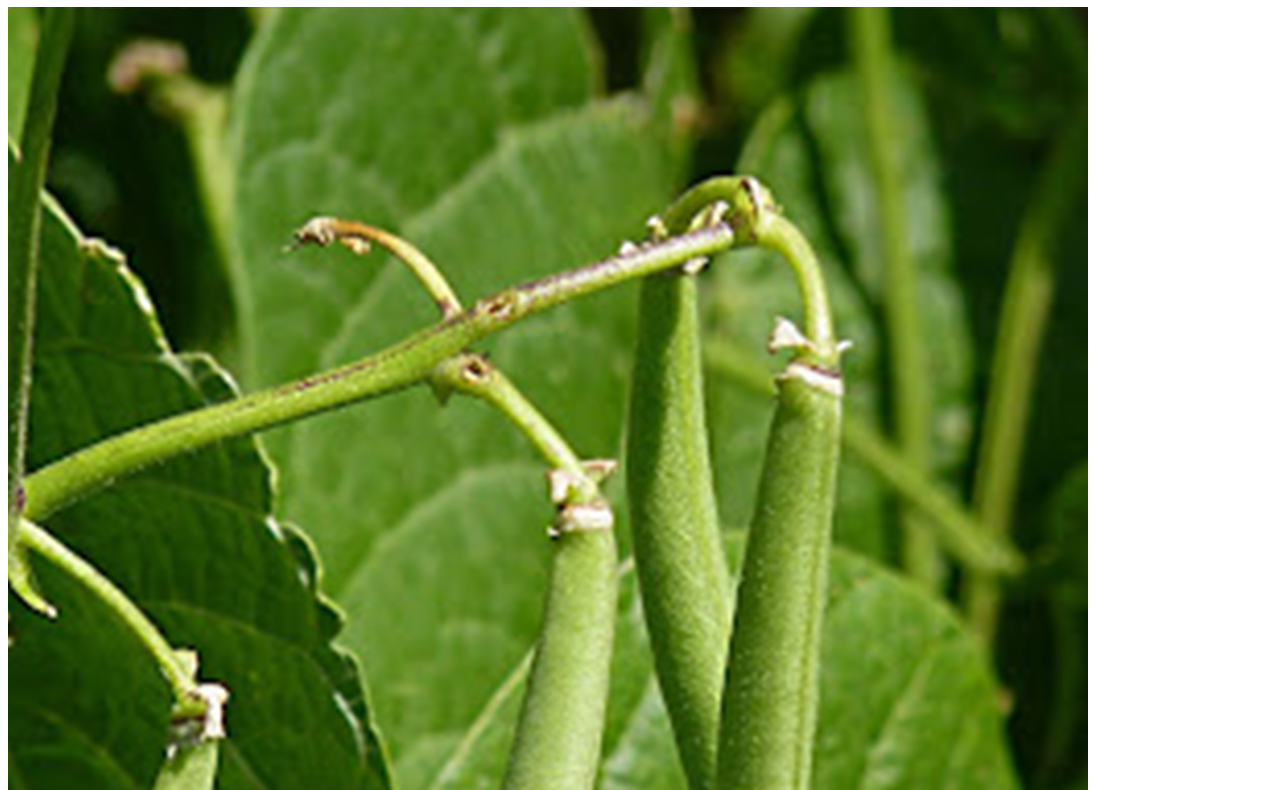
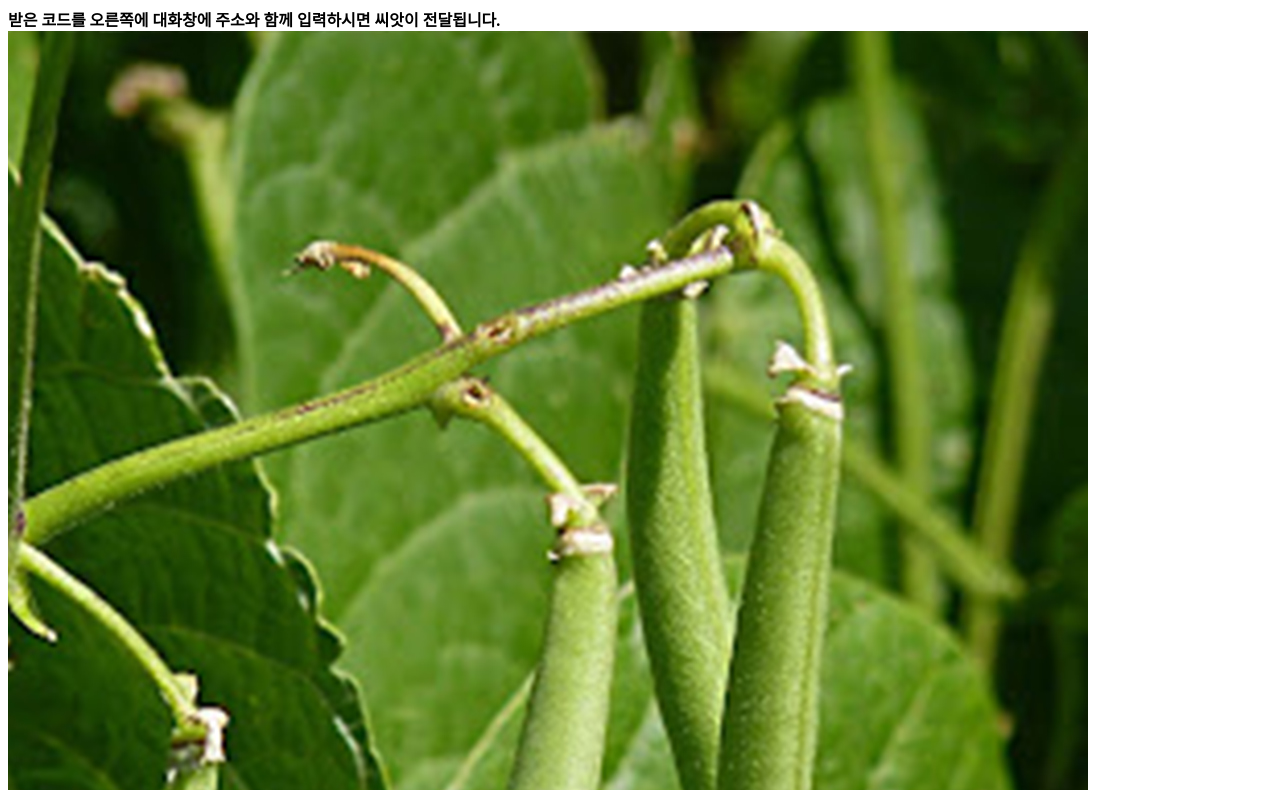
Before and after one commit to onenationonemind1/p3, a plain HTML site: page index.html in a window 1280 px wide. Shown: the part 149-939 px from the top of the page. Drawn offline with Linux system fonts and the light colour scheme.

Commit message:
Update index.html

```diff
--- a/index.html
+++ b/index.html
@@ -6,7 +6,7 @@
 <meta name="viewport" content="width=device-width, initial-scale=1.0">
 <h1><a href="https://onenationonemind1.github.io/h1/" target="_blank">홈화면 ( 클릭 ) </a></h1>
 <h1><a href="https://onenationonemind1.github.io/p3/" target="_blank">다시 받기 ( 클릭 ) </a></h1>
-
+ <strong>  받은 코드를 오른쪽에 대화창에 주소와 함께 입력하시면 씨앗이 전달됩니다. </strong>
 
     <script type="text/javascript">
 
@@ -42,6 +42,6 @@ s0.parentNode.insertBefore(s1,s0);
       </body>
 <body onload="showImage()">
     <img id="introImg" border="0">
-    받은 코드를 오른쪽에 대화창에 주소와 함께 입력하시면 씨앗이 전달됩니다.
+
 
 </html>
```
